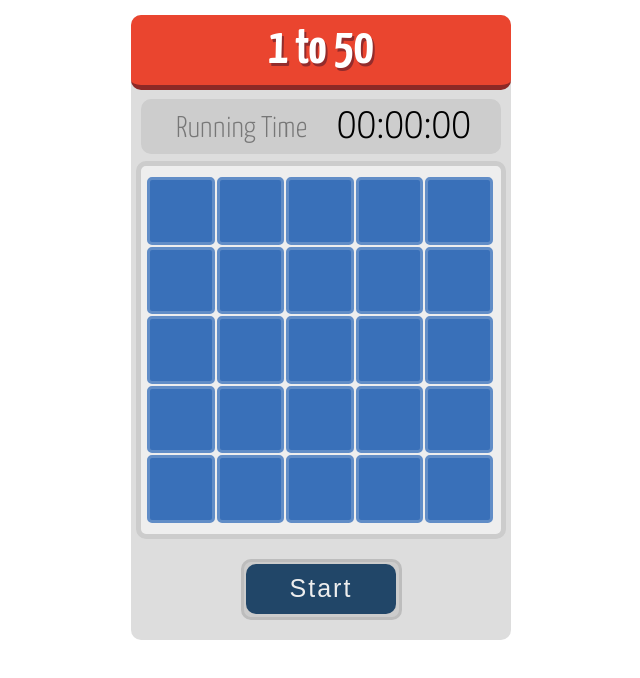
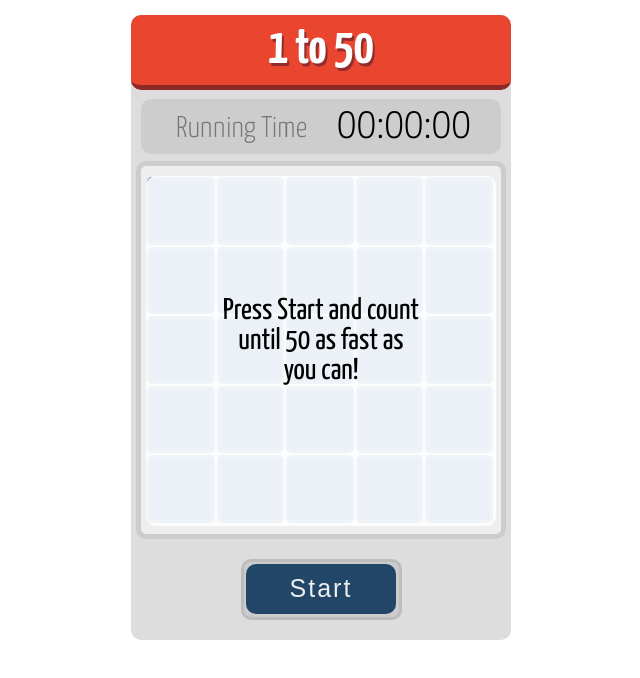
Before and after one commit to edtrias/1to50Game, a plain HTML site: page index.html in a window 1280 px wide. Shown: the whole page, without its empty margins (319-959 px from the left). Drawn offline with nearby package versions, Linux system fonts and the light colour scheme.

Commit message:
Message before start
Message before start html

```diff
--- a/index.html
+++ b/index.html
@@ -26,7 +26,15 @@
     </section>
 
     <section class="gridContainer">
-  <!-- HERE GOES THE GRID -->
+
+      <!-- HERE GOES THE GRID -->
+
+      <div id="info">
+        <p>Press Start and count until 50 as fast as you can!</p>
+      </div>
+      <div id="countdown">
+        <p id="countdownNum"></p>
+      </div>
     </section>
 
     <section class="section-button">
@@ -35,8 +43,6 @@
       </div>
     </section>
 
-
-
   </div>
 
   <script src="https://ajax.googleapis.com/ajax/libs/jquery/3.1.1/jquery.min.js"></script>
--- a/logic.js
+++ b/logic.js
@@ -22,6 +22,7 @@ function Game(num){
     }
   }
 }
+
 
 // Create Array In Order from 1 to 25
 Game.prototype.createArrInOrder = function() {
--- a/main.css
+++ b/main.css
@@ -80,8 +80,10 @@ body {
   -webkit-border-radius: 10px;
   background: #eee;
   border: 5px solid #ccc;
+  position: relative;
 
 }
+
 
 .gridContainer:after {
   content: "";
@@ -114,8 +116,6 @@ body {
   margin: 6px;
   background: #88a9d5;
 }
-
-
 
 .cellRight {
   width: 67.6px;
@@ -153,6 +153,25 @@ body {
   font-weight: bold;
   color: #eee;
   box-sizing: border-box;
+}
+
+#info {
+  width: 350px;
+  height: 350px;
+  background: rgba(255, 255, 255, 0.9);
+  z-index: 1;
+  position: absolute;
+  font-size: 30px;
+  border-radius: 10px;
+  -moz-border-radius: 10px;
+  -webkit-border-radius: 10px;
+}
+
+#info p {
+  width: 200px;
+  padding: 30px;
+  margin: 90px auto 0 auto;
+  text-align: center;
 }
 
 .section-button {
```
